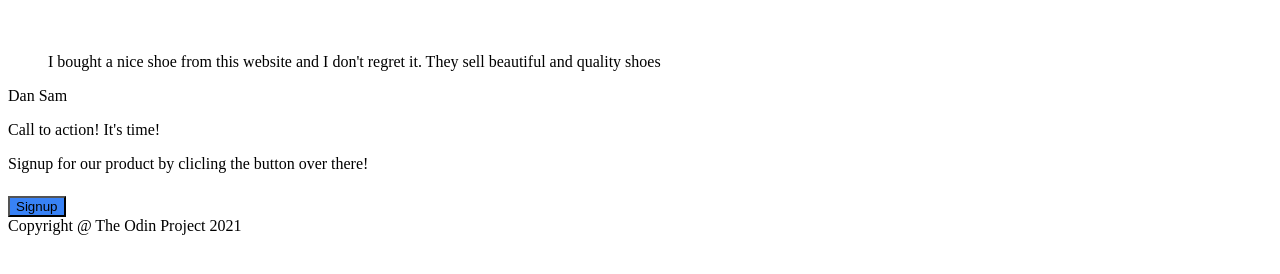
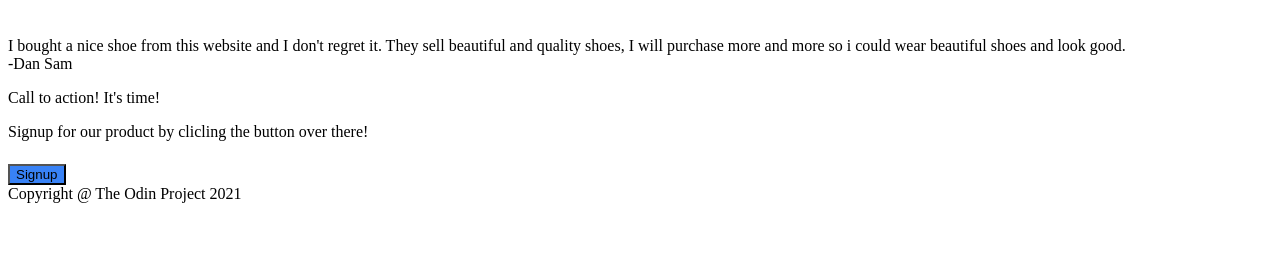
Before and after one commit to sammy7471/odin-landing-page, a plain HTML site: page index.html in a window 1280 px wide. Shown: the part 352-626 px from the top of the page. Drawn offline with Linux system fonts and the light colour scheme.

Commit message:
Edit the third section

```diff
--- a/index.html
+++ b/index.html
@@ -77,8 +77,9 @@
 
         <!-- Begin the third section -->
         <div class="third-section">
-        <blockquote>I bought a nice shoe from this website and I don't regret it. They sell beautiful and quality shoes</blockquote>
-        <figcaption>Dan Sam</figcaption>
+        <div class=quote>I bought a nice shoe from this website and I don't regret it. They sell beautiful and quality shoes, I will purchase more and more so i could wear beautiful shoes and look good.
+        <div class="under">-Dan Sam</div>
+        </div>
         </div>
         <!-- Begin the fourth section -->
         <div class="fourth-section">
```
